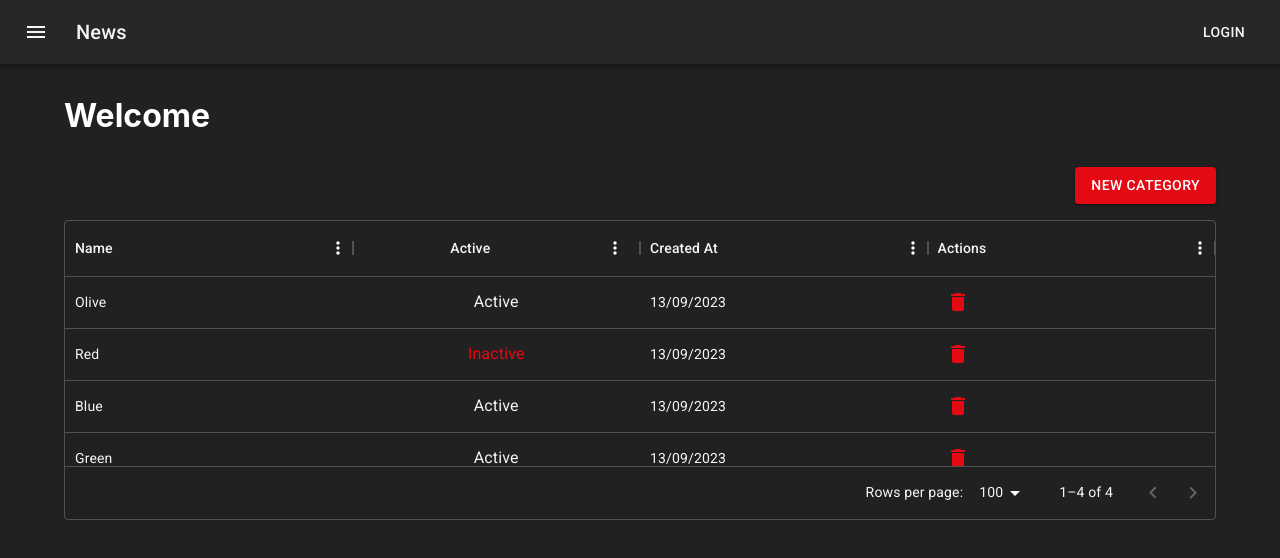
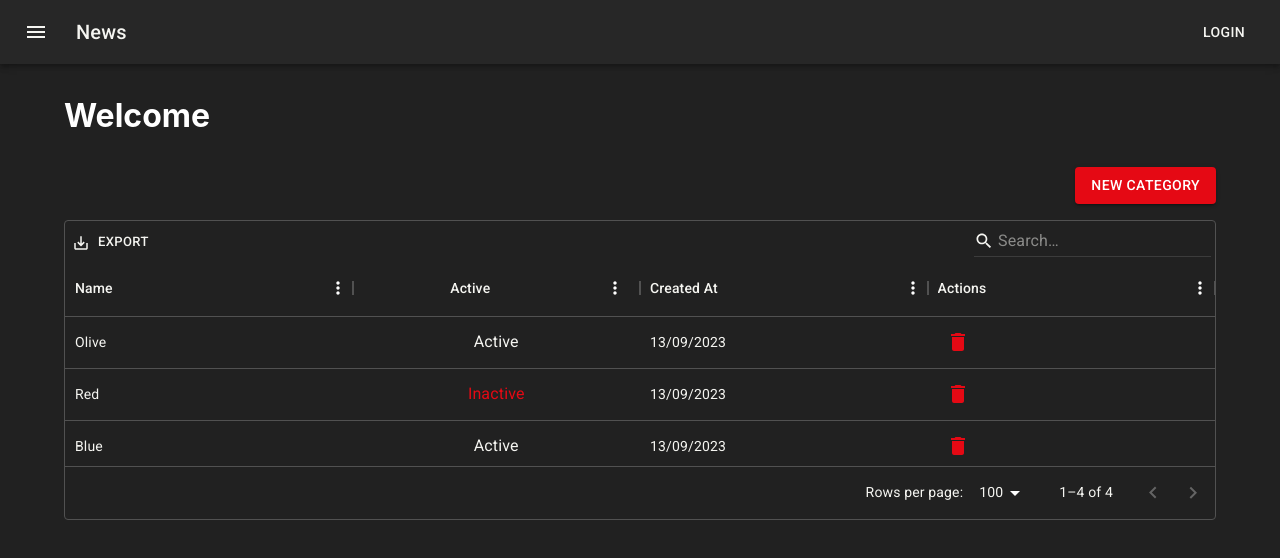
Before and after one commit to killertiger/fullcycle_codeflix, a React (Create React App) app: page / in a window 1280 px wide. Shown: the top 558 px of the page. Built offline with nearby package versions, Linux system fonts and the light colour scheme.

Commit message:
feat: :sparkles: Add search to the ListCategory

```diff
--- a/src/features/categories/ListCategory.tsx
+++ b/src/features/categories/ListCategory.tsx
@@ -2,7 +2,7 @@ import { Box, Button, IconButton, Link, Typography } from "@mui/material"
 import { useAppSelector } from "../../app/hooks";
 import { selectCategories } from "./categorySlice";
 import DeleteIcon from "@mui/icons-material/Delete";
-import { DataGrid, GridRowsProp, GridColDef, GridRenderCellParams } from '@mui/x-data-grid';
+import { DataGrid, GridRowsProp, GridColDef, GridRenderCellParams, GridToolbar } from '@mui/x-data-grid';
 
 export const CategoryList = () => {
     const categories = useAppSelector(selectCategories)
@@ -31,7 +31,8 @@ export const CategoryList = () => {
         {
             field: 'createdAt',
             headerName: 'Created At',
-            flex: 1},
+            flex: 1
+        },
         {
             field: 'id',
             headerName: 'Actions',
@@ -46,7 +47,7 @@ export const CategoryList = () => {
                 color="secondary"
                 onClick={() => console.log("clicked")}
                 aria-label="delete"
-                >
+            >
                 <DeleteIcon />
             </IconButton>
         )
@@ -75,7 +76,17 @@ export const CategoryList = () => {
             </Box>
 
             <div style={{ height: 300, width: '100%' }}>
-                <DataGrid rows={rows} columns={columns} />
+                <DataGrid
+                    slots={{ toolbar: GridToolbar }}
+                    disableColumnSelector={true}
+                    disableColumnFilter={true}
+                    disableDensitySelector={true}
+                    disableRowSelectionOnClick={true}
+                    slotProps={{
+                        toolbar: { showQuickFilter: true}
+                    }}
+                    rows={rows}
+                    columns={columns} />
             </div>
         </Box>
     )
```
